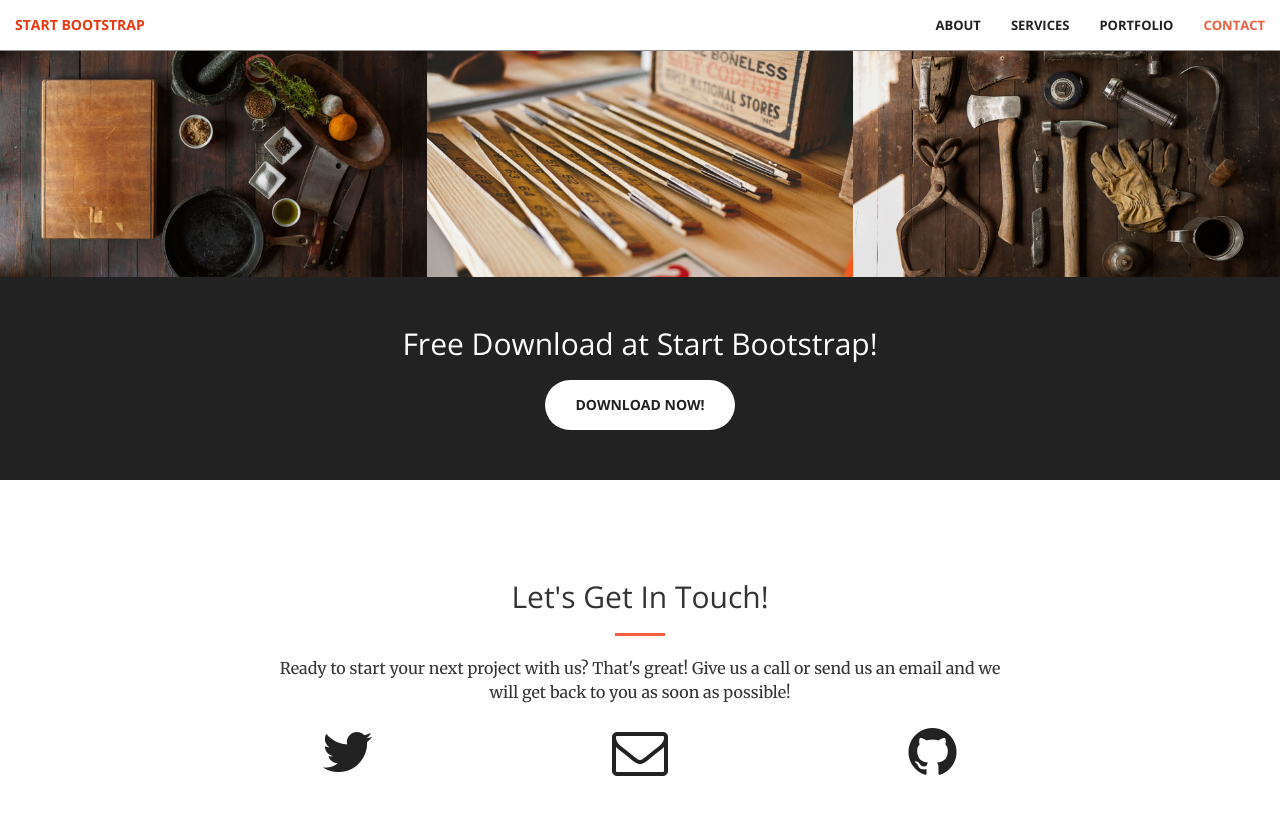
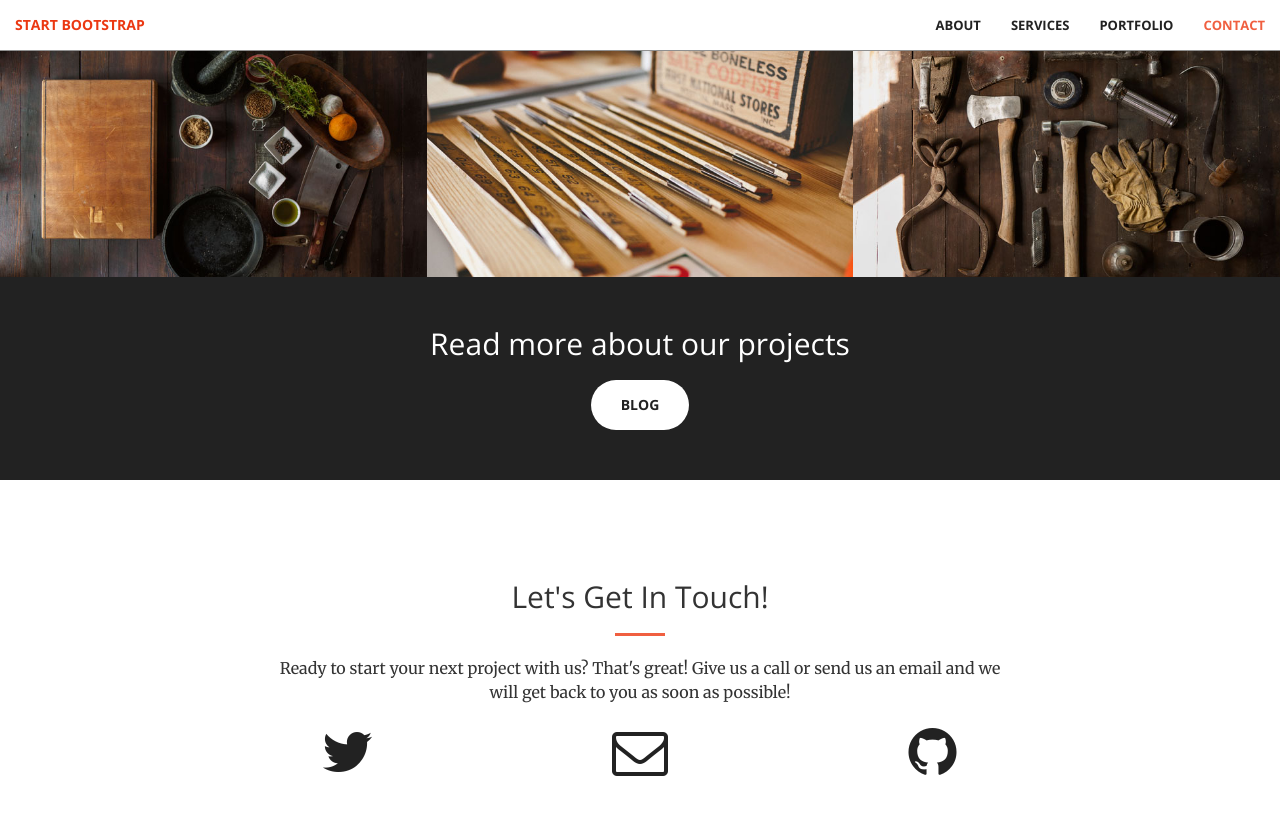
Before and after one commit to sofiantoulou/DesignThinkersGreece, a Jekyll site: the page built from index.html, in a window 1280 px wide and 900 px high, scrolled down 1957 px. Shown: the top 815 px of the window. Built offline with Jekyll 4.4.1, drawn with Linux system fonts in a browser that asks for light colours.

Commit message:
Update aside.html

```diff
--- a/_includes/aside.html
+++ b/_includes/aside.html
@@ -1,8 +1,8 @@
   <aside class="bg-dark">
       <div class="container text-center">
           <div class="call-to-action">
-              <h2>Free Download at Start Bootstrap!</h2>
-              <a href="#" class="btn btn-default btn-xl wow tada">Download Now!</a>
+              <h2>Read more about our projects</h2>
+              <a href="#" class="btn btn-default btn-xl wow tada">Blog</a>
           </div>
       </div>
   </aside>
```
